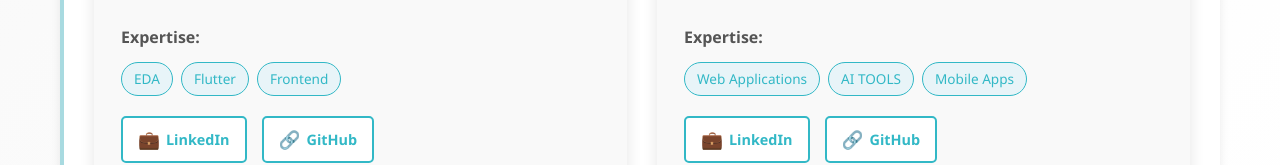
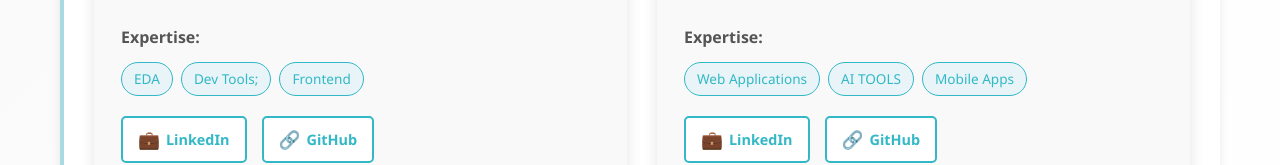
Before and after one commit to theprojectclubco-design/the-project-club, a React (Vite) app in the folder frontend/: page /about in a window 1280 px wide. Shown: the part 1523-1688 px from the top of the page. Built offline with nearby package versions, Linux system fonts and the light colour scheme; no server answers.

Commit message:
dev tools

```diff
--- a/frontend/src/pages/About.jsx
+++ b/frontend/src/pages/About.jsx
@@ -8,7 +8,7 @@ function About() {
       name: 'Shaik Mahiya',
       role: 'Founder & Lead Instructor',
       bio: 'Full-stack development with 2 years of experience. Passionate about teaching and building real-world projects.',
-      expertise: ['EDA', 'Flutter', 'Frontend'],
+      expertise: ['EDA', 'Dev Tools;', 'Frontend'],
       linkedin: 'https://www.linkedin.com/in/shaik-mahiya-242p ',
       github: 'https://github.com/SHAIKMAHIYA',
       image: '/founder1.jpg' // Add founder image in public folder
```
